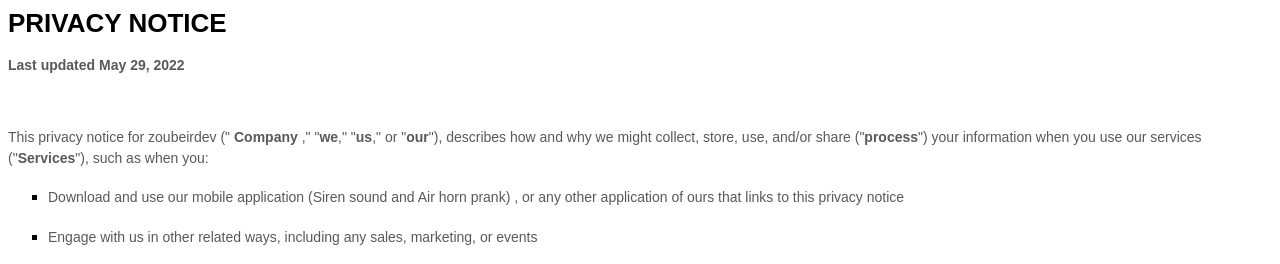
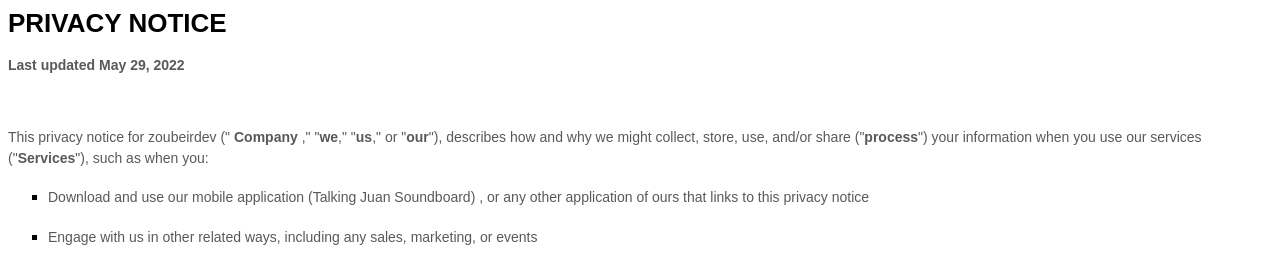
Before and after one commit to ZoubeirWarrache/TalkingJuan, a plain HTML site: page index.html in a window 1280 px wide. Shown: the top 264 px of the page. Drawn offline with Linux system fonts and the light colour scheme.

Commit message:
Update index.html

```diff
--- a/index.html
+++ b/index.html
@@ -90,7 +90,7 @@
             <li style="line-height: 1.5;"><span style="font-size: 15px; color: rgb(89, 89, 89);"><span
                         style="font-size: 15px; color: rgb(89, 89, 89);"><span data-custom-class="body_text">Download
                             and use<bdt class="block-component"></bdt> our mobile application<bdt
-                                class="block-component"></bdt> (<bdt class="question">Siren sound and Air horn prank)<span
+                                class="block-component"></bdt> (<bdt class="question">Talking Juan Soundboard)<span
                                     style="font-size: 15px; color: rgb(89, 89, 89);"><span
                                         style="font-size: 15px; color: rgb(89, 89, 89);"><span
                                             data-custom-class="body_text"><span style="font-size: 15px;"><span
```
